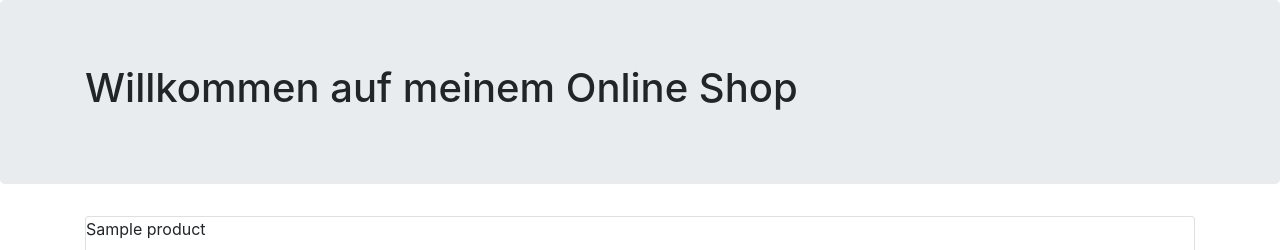
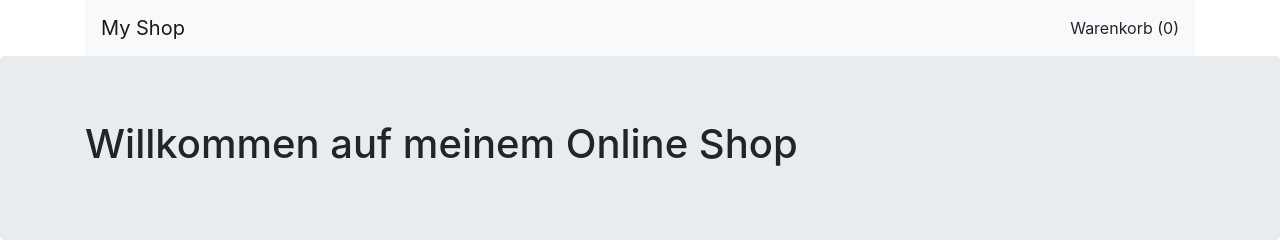
Before and after one commit to reinhardherrmann/2023_01_shop, a PHP site: page / in a window 1280 px wide. Shown: the top 250 px of the page. Run offline with PHP 8.4, Linux system fonts and the light colour scheme; tables that the repository leaves empty or names only in its code hold one stand-in row (values such as "Sample post"); some libraries are stand-ins or nearby versions.

Commit message:
Step_07_Code_aufräumen

```diff
--- /dev/null
+++ b/assets/icons/about.txt
@@ -0,0 +1,6 @@
+This favicon was generated using the following graphics from Twitter Twemoji:
+
+- Graphics Title: 1f4ab.svg
+- Graphics Author: Copyright 2020 Twitter, Inc and other contributors (https://github.com/twitter/twemoji)
+- Graphics Source: https://github.com/twitter/twemoji/blob/master/assets/svg/1f4ab.svg
+- Graphics License: CC-BY 4.0 (https://creativecommons.org/licenses/by/4.0/)
--- a/index.php
+++ b/index.php
@@ -1,4 +1,5 @@
 <?php
+session_start();
 error_reporting(-1);
 ini_set('display_errors', 'on');
 
@@ -12,4 +13,17 @@ ORDER By prod_id ASC";
 
 $result = getDB()->query($sql);
 
+$userid = 1337;
+$cartItems = 0;
+
+if (isset($_SESSION['userId'])){
+    $userid = (int) $_SESSION['userId'];
+}
+if (isset($_COOKIE['userId'])){
+    $userid = (int) $_COOKIE['userId'];
+}
+
+$sql = "SELECT COUNT(crt_id) FROM tbl_cart WHERE crt_user_id =" . $userid;
+$cartResults = getDB()->query($sql);
+$cartItems = $cartResults->fetchColumn();
 require __DIR__ . '/templates/main.php';
--- a/package.json
+++ b/package.json
@@ -1,6 +1,7 @@
 {
   "dependencies": {
     "bootstrap": "4.4",
+    "bootstrap-icons": "^1.10.3",
     "font-awesome": "^4.7.0",
     "jquery": "^3.6.3",
     "popper": "^1.0.1"
--- a/templates/main.php
+++ b/templates/main.php
@@ -5,11 +5,18 @@
     <meta name="viewport"
           content="width=device-width, user-scalable=no, initial-scale=1.0, maximum-scale=1.0, minimum-scale=1.0">
     <meta http-equiv="X-UA-Compatible" content="ie=edge">
+    <link rel="apple-touch-icon" sizes="180x180" href="/assets/icons/apple-touch-icon.png">
+    <link rel="icon" type="image/png" sizes="32x32" href="/assets/icons/favicon-32x32.png">
+    <link rel="icon" type="image/png" sizes="16x16" href="/assets/icons/favicon-16x16.png">
+    <link rel="manifest" href="/assets/icons/site.webmanifest">
     <title>Reinhards Shop</title>
     <link rel="stylesheet" href="node_modules/bootstrap/dist/css/bootstrap.min.css">
     <link rel="stylesheet" href="assets/css/styles.css">
 </head>
 <body>
+
+    <?php include __DIR__.'/navbar.php'; ?>
+
 <header class="jumbotron">
     <div class="container">
         <h1>Willkommen auf meinem Online Shop</h1>
--- /dev/null
+++ b/templates/navbar.php
@@ -0,0 +1,10 @@
+<div class="container">
+    <nav class="navbar navbar-expand-lg navbar-light bg-light">
+        <a class="navbar-brand" href="#">My Shop</a>
+        <ul class="navbar-nav ml-auto">
+            <li class="nav-item">
+                Warenkorb (<?=$cartItems; ?>)
+            </li>
+        </ul>
+    </nav>
+</div>
```
Also changed, not shown: assets/icons/android-chrome-192x192.png (added), assets/icons/android-chrome-512x512.png (added), assets/icons/apple-touch-icon.png (added), assets/icons/favicon-16x16.png (added), assets/icons/favicon-32x32.png (added), assets/icons/favicon.ico (added), assets/icons/site.webmanifest (added), package-lock.json.
